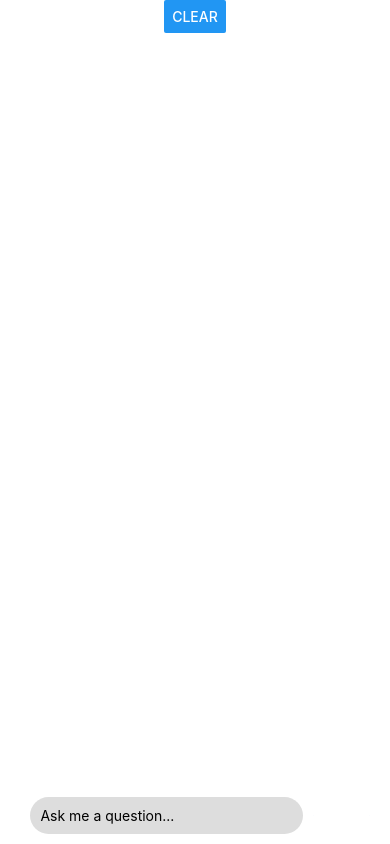
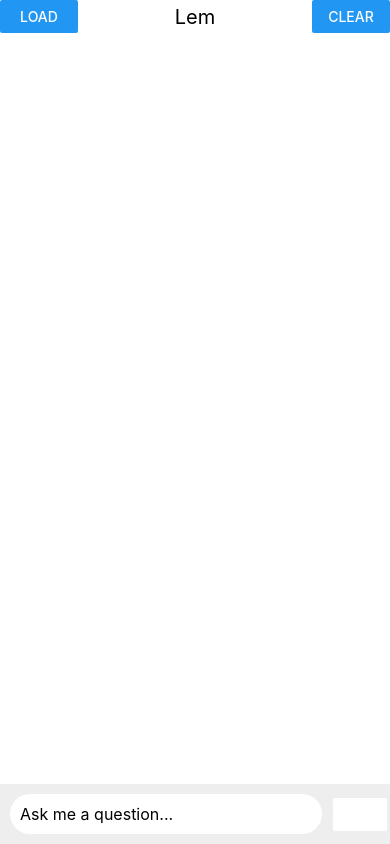
Before and after one commit to codebam/ts-app-react-native, a React Native app: screen / in a window 390 px wide. Built offline with nearby package versions, Linux system fonts and the light colour scheme.

Commit message:
restore old messages

```diff
--- a/App.tsx
+++ b/App.tsx
@@ -1,4 +1,4 @@
-import { useState } from "react";
+import { useState, useEffect } from "react";
 import { StatusBar } from "expo-status-bar";
 import {
 	StyleSheet,
@@ -10,6 +10,7 @@ import {
 	Button,
 	View,
 } from "react-native";
+import AsyncStorage from "@react-native-async-storage/async-storage";
 import MessageView from "./src/MessageView";
 import TopBarView from "./src/TopBarView";
 
@@ -18,11 +19,13 @@ export default function App() {
 	// const colorscheme = "dark";
 	const styles = StyleSheet.create({
 		input: {
-			width: "70%",
-			backgroundColor: "#ddd",
+			width: "80%",
 			margin: 10,
 			padding: 10,
 			borderRadius: 20,
+			color: colorscheme === "dark" ? "#fff" : undefined,
+			backgroundColor: colorscheme === "dark" ? "#222" : "#fff",
+			fontSize: 16,
 		},
 		container: {
 			flex: 1,
@@ -36,32 +39,43 @@ export default function App() {
 		{ response: boolean; content: string }[]
 	>([]);
 
+	AsyncStorage.getItem("messages").then((messages) => {
+		if (messages !== null) {
+			setMessages(JSON.parse(messages));
+		}
+	});
+
 	const onPress = async () => {
 		const message = text;
 		setText("");
 		let newMessages = [...messages, { response: false, content: message }];
 		setMessages(newMessages);
 		const response = await fetch(
-			"https://cloudflare-ai-api.codebam.workers.dev/api/question",
-			{ method: "POST", body: JSON.stringify(message) }
+			"https://cloudflare-ai-api.codebam.workers.dev/api/question/custom",
+			{
+				method: "POST",
+				body: JSON.stringify({ system: ["My name is Lem"], user: [message] }),
+			}
 		).then((resp) => resp.json());
 		newMessages = [
 			...newMessages,
 			{ response: true, content: response.response },
 		];
 		setMessages(newMessages);
+		await AsyncStorage.setItem("messages", JSON.stringify(newMessages));
 	};
 
 	return (
 		<SafeAreaView style={styles.container}>
-			<TopBarView setMessages={setMessages} />
+			<TopBarView setMessages={setMessages} colorscheme={colorscheme} />
 			<MessageView messages={messages} colorscheme={colorscheme} />
 			<KeyboardAvoidingView
 				style={{
 					flexDirection: "row",
 					width: "100%",
 					alignItems: "center",
-					justifyContent: "center",
+					backgroundColor: colorscheme === "dark" ? "#111" : "#eee",
+					justifyContent: "flex-start",
 				}}
 				behavior={Platform.OS === "ios" ? "padding" : "height"}
 			>
@@ -81,7 +95,7 @@ export default function App() {
 					<Button color="#fff" title={"Send"} onPress={onPress} />
 				</View>
 			</KeyboardAvoidingView>
-			<StatusBar style="light" />
+			<StatusBar style="auto" />
 		</SafeAreaView>
 	);
 }
--- a/package.json
+++ b/package.json
@@ -18,7 +18,8 @@
     "react-native": "0.72.6",
     "react-native-safe-area-context": "4.6.3",
     "react-native-vector-icons": "^10.0.0",
-    "react-native-web": "~0.19.6"
+    "react-native-web": "~0.19.6",
+    "@react-native-async-storage/async-storage": "1.18.2"
   },
   "devDependencies": {
     "@babel/core": "^7.20.0",
--- a/src/MessageView.tsx
+++ b/src/MessageView.tsx
@@ -15,6 +15,7 @@ export default ({ messages, colorscheme }: any) => {
 									? "#222"
 									: "#eee"
 								: undefined,
+							fontSize: 16,
 						}}
 					>
 						{item.item.content}
--- a/src/TopBarView.tsx
+++ b/src/TopBarView.tsx
@@ -1,9 +1,40 @@
-import { View, Button } from "react-native";
+import { Text, View, Button } from "react-native";
+import AsyncStorage from "@react-native-async-storage/async-storage";
 
-export default ({ setMessages }: any) => {
+export default ({ setMessages, colorscheme }: any) => {
 	return (
-		<View>
-			<Button title={"Clear"} onPress={() => setMessages([])} />
+		<View
+			style={{
+				flexDirection: "row",
+				width: "100%",
+				justifyContent: "space-between",
+			}}
+		>
+			<View style={{ width: "20%" }}>
+				<Button
+					title={"Load"}
+					onPress={async () => {
+						const m = await AsyncStorage.getItem("messages");
+						if (m !== null) {
+							setMessages(JSON.parse(m));
+						}
+					}}
+				/>
+			</View>
+			<Text
+				style={{
+					color: colorscheme === "dark" ? "#fff" : undefined,
+					fontSize: 20,
+					alignContent: "center",
+					justifyContent: "center",
+					margin: 5,
+				}}
+			>
+				Lem
+			</Text>
+			<View style={{ width: "20%" }}>
+				<Button title={"Clear"} onPress={() => setMessages([])} />
+			</View>
 		</View>
 	);
 };
```
Also changed, not shown: 1 other file (tests, documents, lock files or other folders).
